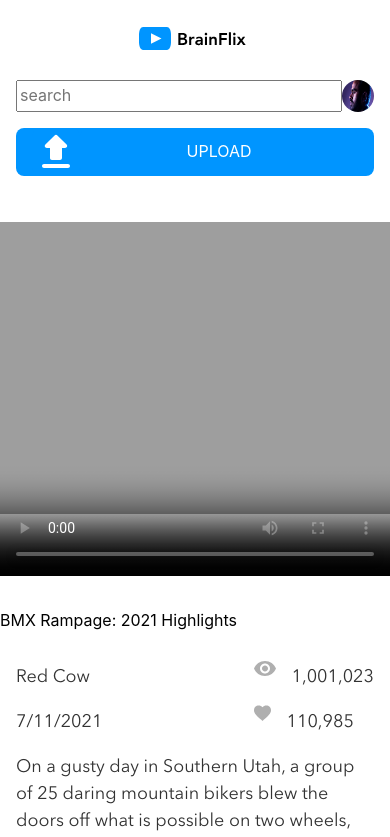
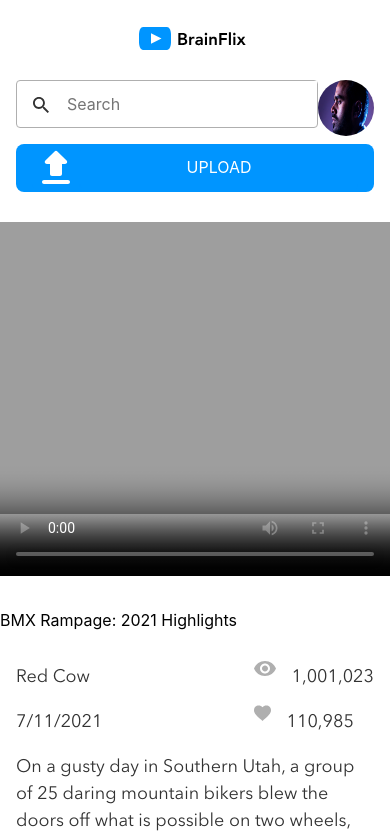
Before and after one commit to dennisagarwal/deepak-agarwal-inventory, a React (Create React App) app: page / in a window 390 px wide. Shown: the top 837 px of the page. Built offline with nearby package versions, Linux system fonts and the light colour scheme.

Commit message:
styling-mobile-page

```diff
--- a/src/components/Header.jsx
+++ b/src/components/Header.jsx
@@ -4,6 +4,7 @@ import mohanImage from "../assets/images/Mohan-muruge.jpg";
 import "../styles/Header.scss";
 import Btn from "./Btn";
 import upload from '.././assets/icons/upload.svg';
+import search from ".././assets/icons/search.svg";
 
 
 export default function Header() {
@@ -14,14 +15,18 @@ export default function Header() {
       </h1>
       <form className="main-header__form">
         <div className="main-header__form-input-img">
+        <div className="main-header__form-input-search-img">
+        <img className="main-header__form-input-search-img--element" src={search} alt="search-image" />
           <input
             className="main-header__form-input"
             type="text"
             id="search"
             name="search"
-            placeholder="search"
+            placeholder="Search"
           />
-          <img className="main-header__form-img" src={mohanImage} alt="profile image" />
+        </div>
+        <img className="main-header__form-img" src={mohanImage} alt="profile image" />
+
         </div>
         <div className="Btn__upload">
         <img className="Btn__upload--img" src={upload} alt="upload-image" />
--- a/src/styles/Header.scss
+++ b/src/styles/Header.scss
@@ -10,16 +10,31 @@
   flex-direction: column;
   justify-content: space-between;
   align-items: center;
+  @include tablet{
+    display: flex;
+    flex-direction: row;
+  }
+  &__logo{
+    @include tablet{
+    margin-left:1rem;
+    }
+  }
   &__form {
     width: 100%;
-    height: 8rem;
+    // height: 8rem;
     display: flex;
     flex-direction: column;
     justify-content: space-between;
+    @include tablet{
+      display: flex;
+      flex-direction: row;
+      justify-content: flex-end;
+    }
     &-img {
-      width: 2rem;
-      height: 2rem;
+      width: 3.5rem;
+      height: 3.5rem;
       border-radius: 50%;
+      // @include mobile-padding;
     }
     &-input-img {
       margin-left: 1rem;
@@ -28,27 +43,52 @@
       display: flex;
       flex-direction: row;
       justify-content: space-between;
+      height:3rem;
+    }
+    &-input-search-img {
+      // height:2.5rem;
+      border-radius: 0.25rem;
+      width: 100%;
+      display: flex;
+      flex-direction: row;
+      border: 1px solid $primary-color6;
+      @include tablet{
+        width: auto;
+      }
+      &--element {
+        width: 1rem;
+        height: 1rem;
+        // @include mobile-padding;
+        padding: 1rem;
+      }
     }
     &-input {
+      height: 1rem;
       width: 90%;
+      border-style: none;
+      // padding: 1rem;
+      padding-top: 1rem;
     }
   }
 }
 
-
-.Btn__upload{
+.Btn__upload {
   border-radius: 0.5rem;
- margin:1rem;
- margin-bottom: 0;
+  margin: 1rem;
+  margin-bottom: 0;
   background-color: $primary-color1;
-height: 3rem;
+  height: 3rem;
   display: flex;
   @include mobile-padding;
   padding-top: 0;
   padding-bottom: 0;
-&--img{
-  border-radius: 0.5rem;
-  padding:0;
-  background-color: $primary-color1;
+  @include tablet{
+    margin-right:1rem;
+   margin-top:0;
+  }
+  &--img {
+    border-radius: 0.5rem;
+    padding: 0;
+    background-color: $primary-color1;
+  }
 }
-}
```
